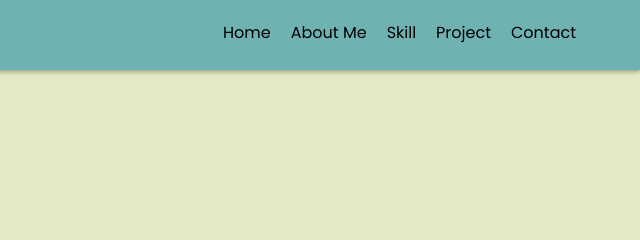
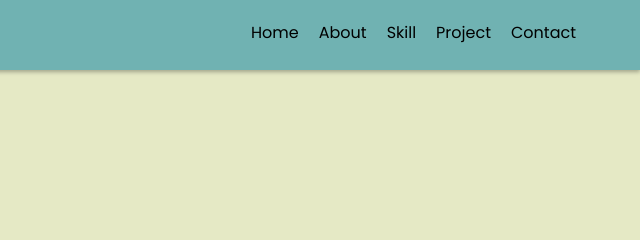
Before and after one commit to FirandaAR/Firanda.AR-Porfotolio.github.io, a plain HTML site: page index.html in a window 1280 px wide. Shown: the top 240 px of the page, 640-1280 px from the left. Drawn offline with nearby package versions, Linux system fonts and the light colour scheme.

Commit message:
ganti about

```diff
--- a/index.html
+++ b/index.html
@@ -30,7 +30,7 @@
       <nav>
         <ul>
           <li><a href="#home">Home</a></li>
-          <li><a href="#about">About Me</a></li>
+          <li><a href="#about">About</a></li>
           <li><a href="#Skill">Skill</a></li>
           <li><a href="#Project">Project</a></li>
           <li><a href="#Contact">Contact</a></li>
```
